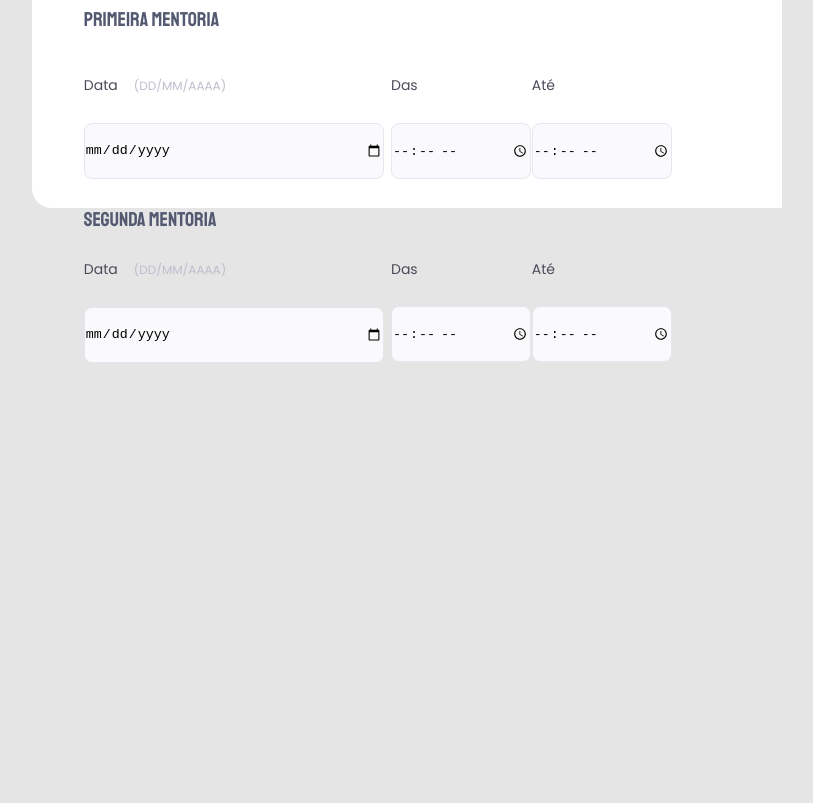
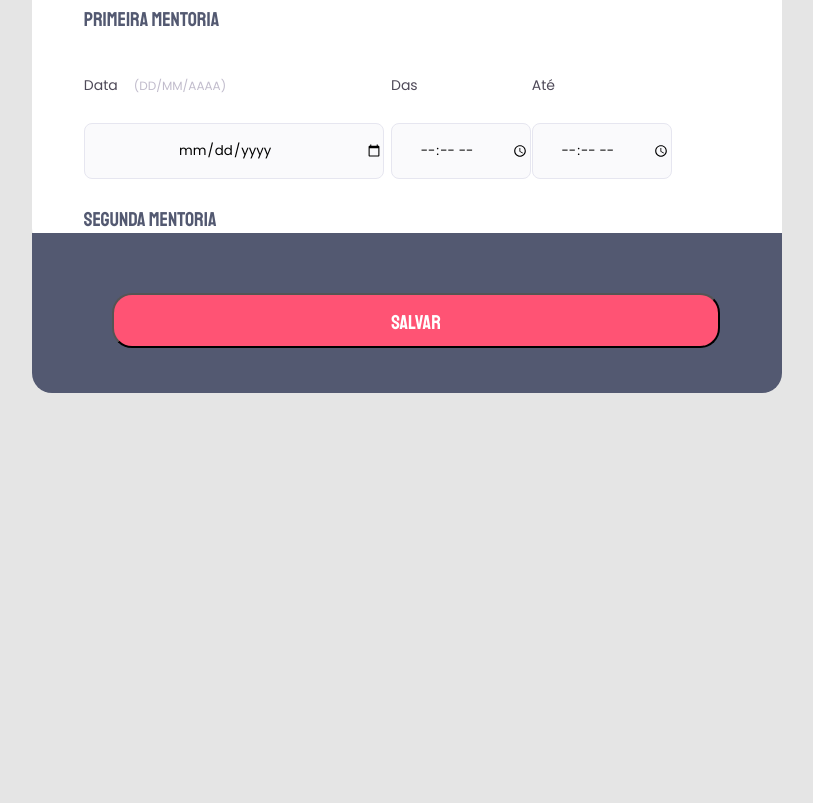
Before and after one commit to rafaelokra/desafil003, a plain HTML site: page index.html in a window 1280 px wide. Shown: the part 1237-2040 px from the top of the page, without its empty margins (313-1126 px from the left). After the commit the page ends 1630 px from the top, so only its background shows below. Drawn offline with Linux system fonts and the light colour scheme.

Commit message:
projeto finalizado

```diff
--- a/index.html
+++ b/index.html
@@ -20,7 +20,7 @@
         </p>
     </header>
 
-    <form action="">
+    <form id="my-form">
 
 
                 <legend>Informações pessoais </legend>
@@ -53,8 +53,8 @@
                         </div>
                 </div>
 
-    </form>
 
+            </form>
     <div class="mentor">
         <legend>Informações do mentor </legend>
 
@@ -111,9 +111,13 @@
          <input type="time"  id="event-end">
       </div>
 
-      <footer>
-        <button>Salvar</button>
-      </footer>
+    </form>
+    <footer>
+        <input  class="button"  type="submit"
+        form="my-form"
+        value="Salvar">
+    </footer>
+</div>
 
 </body>
 </html>
--- a/style.css
+++ b/style.css
@@ -33,17 +33,17 @@ line-height: 34px;
 p{
     font-family: 'Poppins', sans-serif;
     position: absolute;
-width: 417px;
-height: 46px;
-left: 345px;
-top: 216px;
+    width: 417px;
+    height: 46px;
+    left: 345px;
+    top: 216px;
 
 }
 body::before{
  content: '';
  position: absolute;
 width: 750px;
-height: 1125px;
+height: 1165px;
 left: 345px;
 top: 320px;
 background: #FFFFFF;
@@ -617,25 +617,50 @@ border: 1px solid #E6E6F0;
     top: 192.9%;
 
     background: #FAFAFC;
-    border: 1px solid #E6E6F0
-}
-
-footer{
-    height: 160px;
-    width: 750px;
-    left: 345px;
-    top: 300%;
-
-    position: absolute;
-
-
-
+    border: 1px solid #E6E6F0;
 
 
 }
-footer button{
+footer{
+
+    position: absolute;
+    width: 750px;
+    height: 160px;
+    left: 345px;
+    top: 1470px;
+
+    background: #535971;
+    border-radius: 0px 0px 20px 20px;
+}
+.button{
+    height: 55px;
+    width: 608px;
+
+    border-radius: 20px;
+    padding: 15px 40px 15px 40px;
+
+    display: flex;
+    flex-direction: row;
+    justify-content: center;
+    align-items: center;
+    padding: 15px 40px;
+    gap: 10px;
+
+    position: absolute;
+    width: 608px;
+    height: 55px;
+    left:80px;
+    top: 60px;
+
+    background: #FF5374;
 
 
-    background:  #535971;
-    border-radius: 0px 0px 20px 20px;
+    font-family: 'Staatliches';
+    font-size: 20px;
+    color: #FFFFFF
 }
+input{
+   text-align:center;
+   text-decoration: none;
+   font-family: 'Poppins';
+}
```
